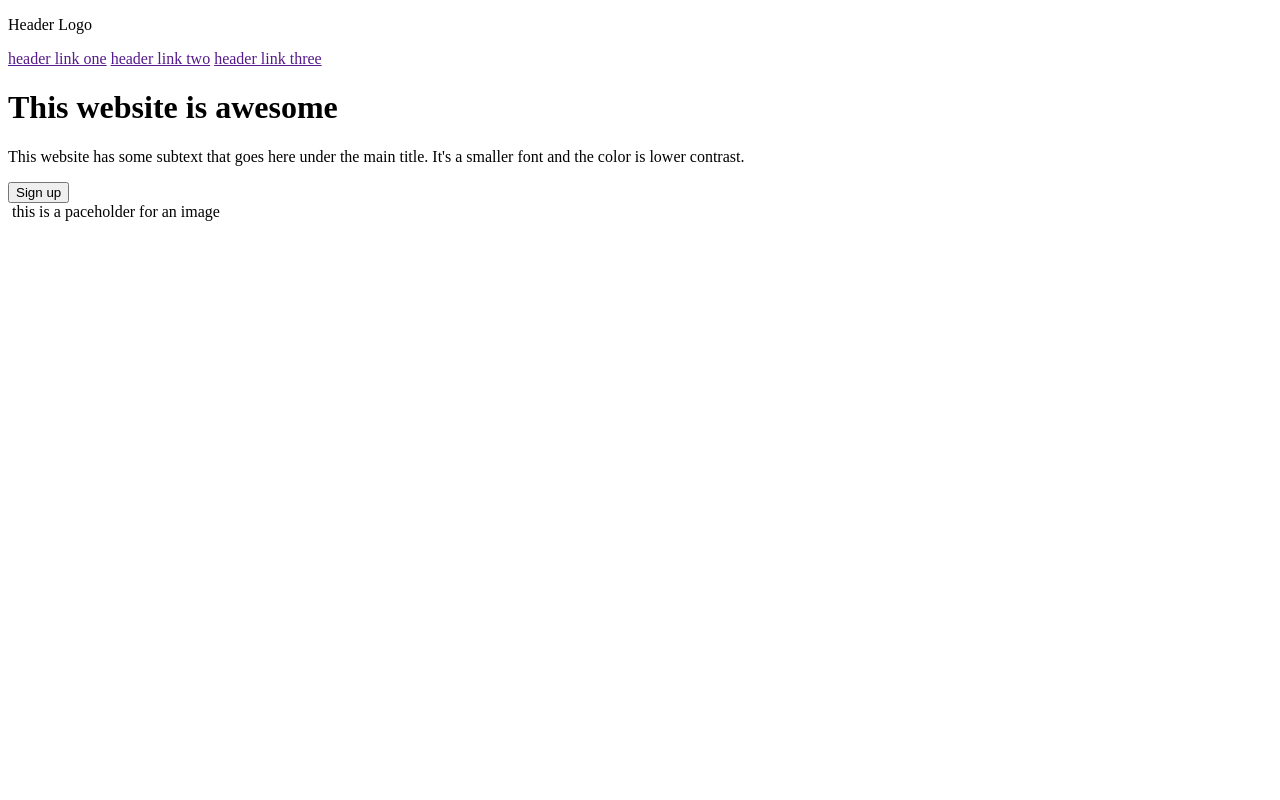
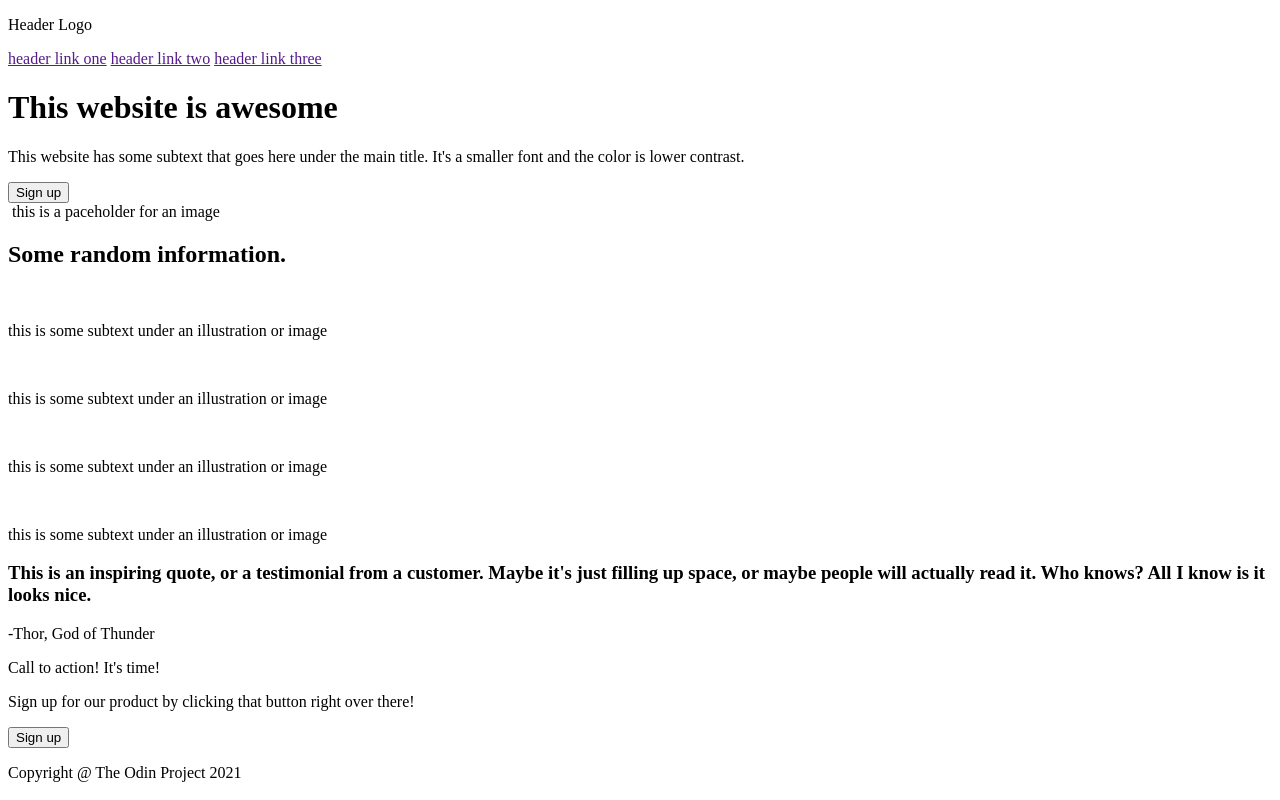
Before and after one commit to ZonezCodez/OdinLandingPage_Foundations, a plain HTML site: page index.html in a window 1280 px wide. Drawn offline with Linux system fonts and the light colour scheme.

Commit message:
Finished basic outline of the index.html

```diff
--- a/index.html
+++ b/index.html
@@ -29,16 +29,47 @@
         </div>
     </div>
     <div class="boxThree">
-
+        <div class="threeOne">
+            <h2>Some random information.</h2>
+        </div>
+        <div class="threetwo">
+            <div class="containers">
+                <img src="" alt="">
+                <p>this is some subtext under an illustration or image</p>
+            </div>
+            <div class="containers">
+                <img src="" alt="">
+                <p>this is some subtext under an illustration or image</p>
+            </div>
+            <div class="containers">
+                <img src="" alt="">
+                <p>this is some subtext under an illustration or image</p>
+            </div>
+            <div class="containers">
+                <img src="" alt="">
+                <p>this is some subtext under an illustration or image</p>
+            </div>
+        </div>
     </div>
     <div class="boxFour">
-
+        <div class="fourOne">
+            <h3>This is an inspiring quote, or a testimonial from a customer. Maybe it's just filling up space, or maybe people will actually read it. Who knows? All I know is it looks nice.</h3>
+            <p>-Thor, God of Thunder</p>
+        </div>
     </div>
     <div class="boxFive">
-
+        <div class="fiveBanner">
+            <p class="fiveBnr">Call to action! It's time!</p>
+            <p class="fivebnrSml">Sign up for our product by clicking that button right over there!</p>
+        </div>
+        <div class="fiveButton">
+            <button class="fiveBtn">Sign up</button>
+        </div>
     </div>
     <footer class="boxSix">
-
+        <div class="footerData">
+            <p class="footerInner">Copyright @ The Odin Project 2021</p>
+        </div>
     </footer>
 </body>
 </html>
```
